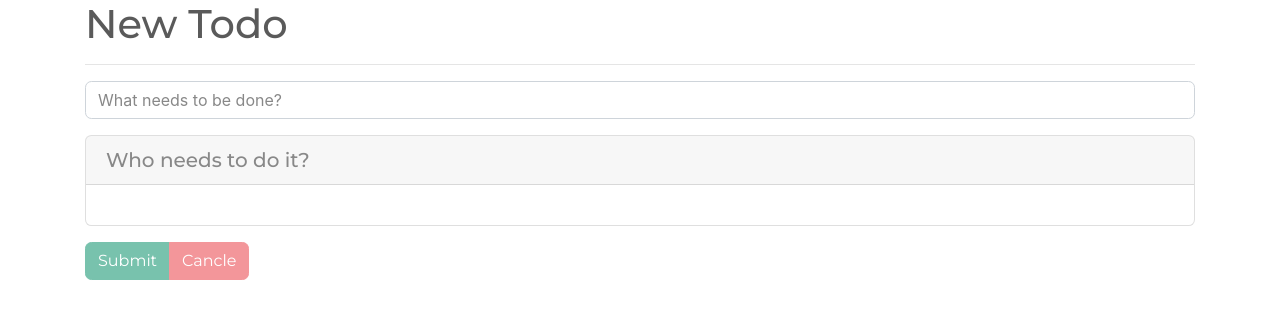
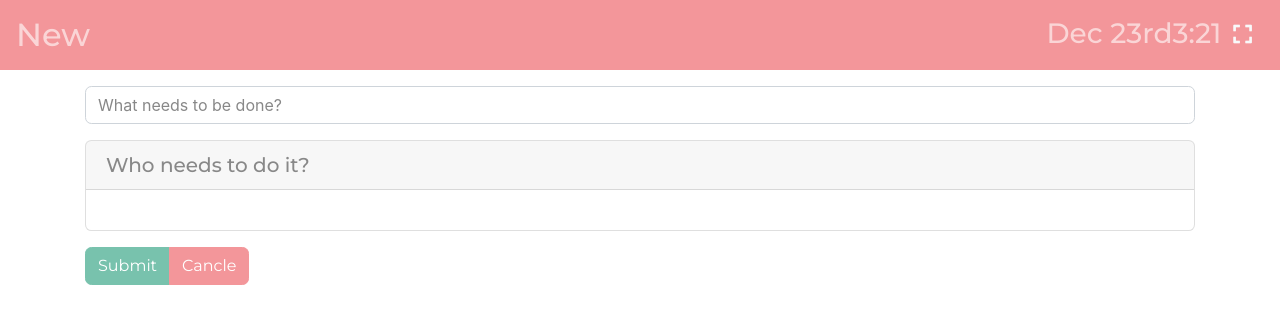
Before and after one commit to maxcaplan/Todo-App, a Vue app: page /new in a window 1280 px wide. Shown: the top 324 px of the page. Built offline with nearby package versions, Linux system fonts and the light colour scheme.

Commit message:
Navbar added

```diff
--- a/src/App.vue
+++ b/src/App.vue
@@ -1,12 +1,18 @@
 <template>
   <div id="app">
+    <navbar></navbar>
     <router-view></router-view>
   </div>
 </template>
 
 <script>
+import Navbar from "./components/Navbar.vue"
+
 export default {
-  name: 'app'
+  name: 'app',
+  components: {
+    'navbar': Navbar
+  }
 }
 </script>
 
--- a/src/components/Home.vue
+++ b/src/components/Home.vue
@@ -1,9 +1,7 @@
 <template>
   <div class="container">
-    <h1>Home</h1>
-    <h2>{{currentTime}}</h2>
     <!-- <button class="btn btn-secondary" @click="makeData">Make</button> -->
-    <hr>
+
     <!-- <input
       class="form-control mb-3 new-todo"
       autofocus
@@ -89,13 +87,11 @@
 </template>
 <script>
 import db from "../firebase/firebaseInit.js";
-import moment from 'moment'
 var todosCollection = db.collection("todos");
 
 export default {
   data() {
     return {
-      currentTime: null,
       test: [],
       loading: false,
       newTodo: "",
@@ -131,9 +127,6 @@ export default {
         this.loading = true;
       }
     });
-
-    this.currentTime = moment().format("LTS");
-    setInterval(() => this.updateCurrentTime(), 1 * 1000);
   },
 
   filters: {
@@ -178,11 +171,6 @@ export default {
     },
     doneTestEdit(todo) {
       todo.editing = false;
-    },
-
-    //clock script
-    updateCurrentTime() {
-      this.currentTime = moment().format('LTS');
     },
 
     //todo logic
--- /dev/null
+++ b/src/components/Navbar.vue
@@ -0,0 +1,97 @@
+<template>
+  <nav v-show="title" class="navbar navbar-dark bg-dark mb-3">
+    <span class="navbar-text mb-0 h2">{{title}}</span>
+    <span class="navbar-text mb-0 h3">
+      <span>{{date}}</span>
+      <span class="d-none d-sm-inline">{{time}}</span>
+      <button
+        v-if="!isFullscreen"
+        @click="fullscreen()"
+        class="btn btn-outline-secondary text-light border-0"
+      >
+        <i class="fas fa-expand fa-lg"></i>
+      </button>
+      <button
+        v-if="isFullscreen"
+        @click="exitFullscreen()"
+        class="btn btn-outline-secondary text-light border-0"
+      >
+        <i class="fas fa-compress fa-lg"></i>
+      </button>
+    </span>
+  </nav>
+</template>
+
+<script>
+import moment from "moment";
+
+export default {
+  data() {
+    return {
+      title: "Todo",
+      time: null,
+      date: null,
+      isFullscreen: false
+    };
+  },
+
+  watch: {
+    $route(to, from) {
+      this.title = to.name;
+
+      if (this.title == "err") {
+        this.title = "";
+      }
+    }
+  },
+
+  created() {
+    this.time = moment().format("h:mm");
+    this.date = moment().format("MMM Do");
+    setInterval(() => this.updatetime(), 1 * 1000);
+
+    this.title = this.$route.name;
+
+    if (this.title == "err") {
+      this.title = "";
+    }
+  },
+
+  methods: {
+    //clock script
+    updatetime() {
+      this.time = moment().format("h:mm");
+      this.date = moment().format("MMM Do");
+    },
+
+    fullscreen() {
+      var element = document.documentElement;
+      if (element.requestFullscreen) {
+        element.requestFullscreen();
+        this.isFullscreen = true;
+      } else if (element.mozRequestFullScreen) {
+        element.mozRequestFullScreen();
+        this.isFullscreen = true;
+      } else if (element.webkitRequestFullscreen) {
+        element.webkitRequestFullscreen();
+        this.isFullscreen = true;
+      } else if (element.msRequestFullscreen) {
+        element.msRequestFullscreen();
+        this.isFullscreen = true;
+      }
+    },
+    exitFullscreen() {
+      if (document.exitFullscreen) {
+        document.exitFullscreen();
+        this.isFullscreen = false;
+      } else if (document.mozCancelFullScreen) {
+        document.mozCancelFullScreen();
+        this.isFullscreen = false;
+      } else if (document.webkitExitFullscreen) {
+        document.webkitExitFullscreen();
+        this.isFullscreen = false;
+      }
+    }
+  }
+};
+</script>
--- a/src/components/NewTodo.vue
+++ b/src/components/NewTodo.vue
@@ -1,7 +1,5 @@
 <template>
   <div class="container">
-    <h1>New Todo</h1>
-    <hr>
     <form @submit.prevent="submit">
       <div class="form-group">
         <input
--- a/src/router.js
+++ b/src/router.js
@@ -8,16 +8,17 @@ Vue.use(Router)
 
 const routes = [{
         path: '/',
-        name: 'home',
+        name: 'Home',
         component: Home
     },
     {
         path: '/new',
-        name: 'new todo',
+        name: 'New',
         component: NewTodo
     },
     {
         path: "*",
+        name: "err",
         component: PageNotFound
     }
 ]
```
